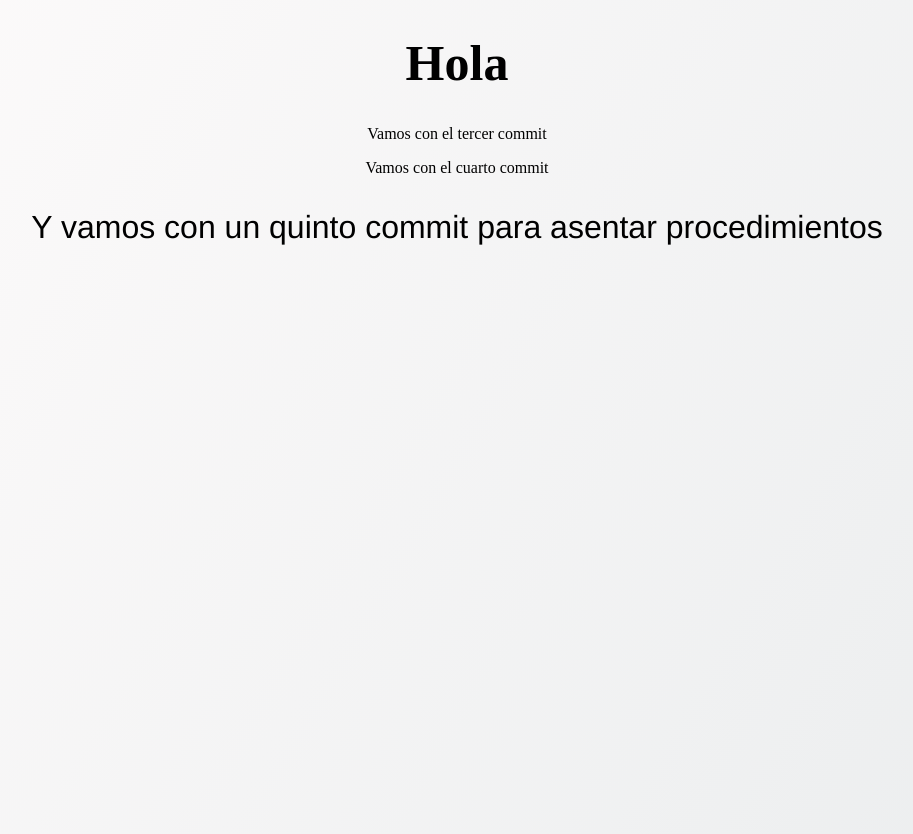
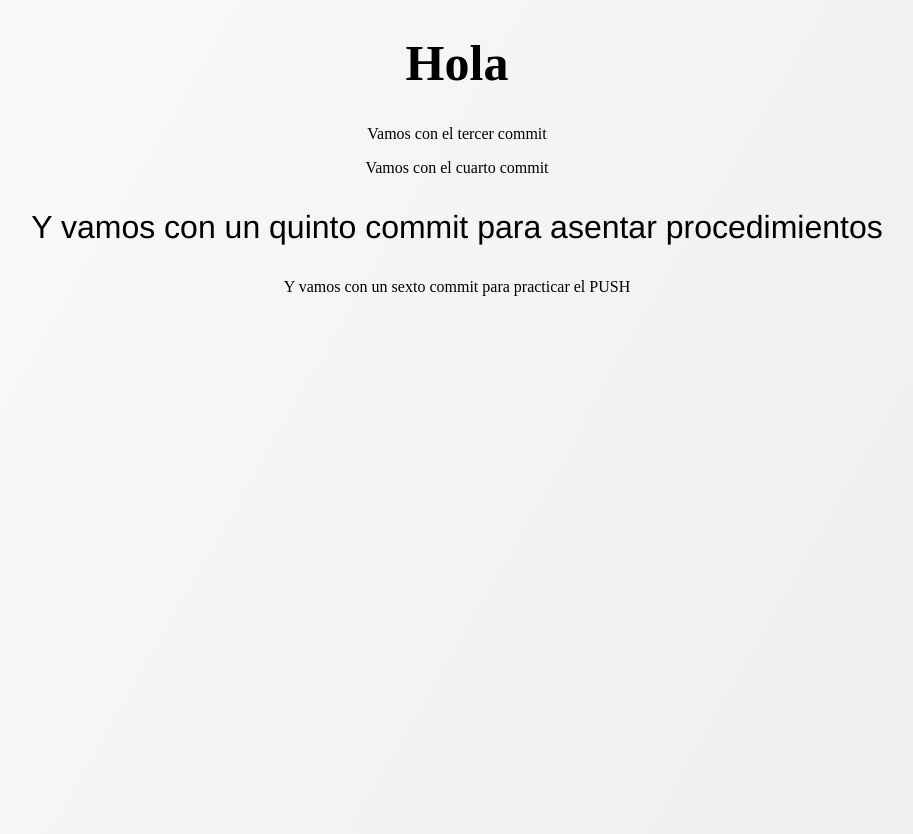
Before and after one commit to JaviJimenezFernandez/pruebagit, a plain HTML site: page index.html in a window 1280 px wide. Shown: the whole page, without its empty margins (183-1096 px from the left). Drawn offline with Linux system fonts and the light colour scheme.

Commit message:
sexto commit practicar Push

```diff
--- a/css/styles.css
+++ b/css/styles.css
@@ -17,6 +17,11 @@ body{
 	font-size: 2rem;
 }
 
+.resaltar2{
+	font-family:Impact, Haettenschweiler, "Franklin Gothic Bold", "Arial Black", "sans-serif"
+	font-size: 3rem;
+}
+
 h1{
 	font-size: 50px;
 	color: black;
--- a/index.html
+++ b/index.html
@@ -14,7 +14,9 @@
 			<p>Vamos con el tercer commit</p>
 			<p>Vamos con el cuarto commit</p>
 			<p class="resaltar">Y vamos con un quinto commit para asentar procedimientos</p>
+			<p class="resaltar2">Y vamos con un sexto commit para practicar el PUSH</p>
 		</div>
+
 
 	</body>
 </html>
--- a/js/script.js
+++ b/js/script.js
@@ -1,2 +1,2 @@
 // JavaScript Document
-alert ("Hola, este sería el quinto Commit");
+alert ("Hola, este sería el sextp Commit, practicando el PUSH para GitHub");
```
